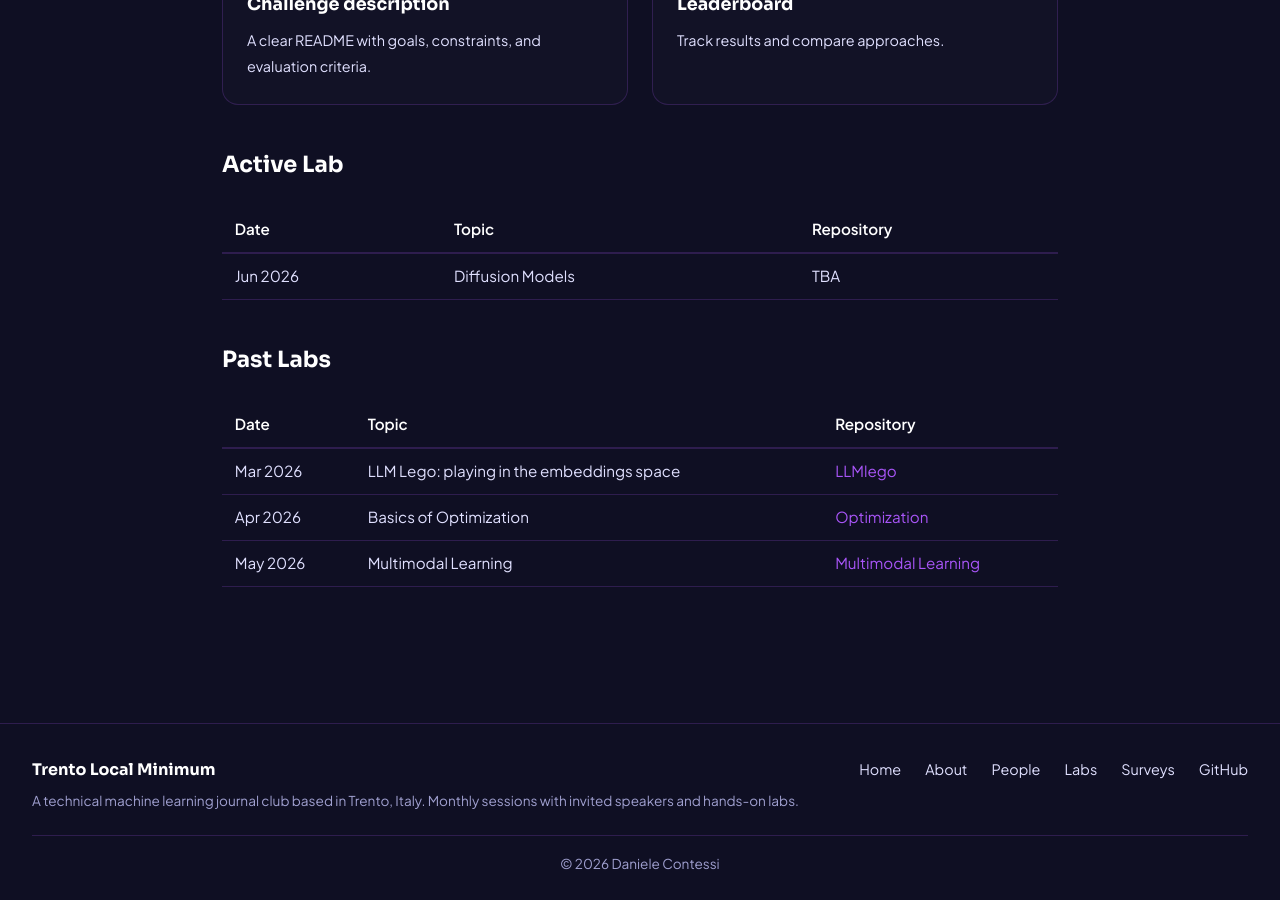
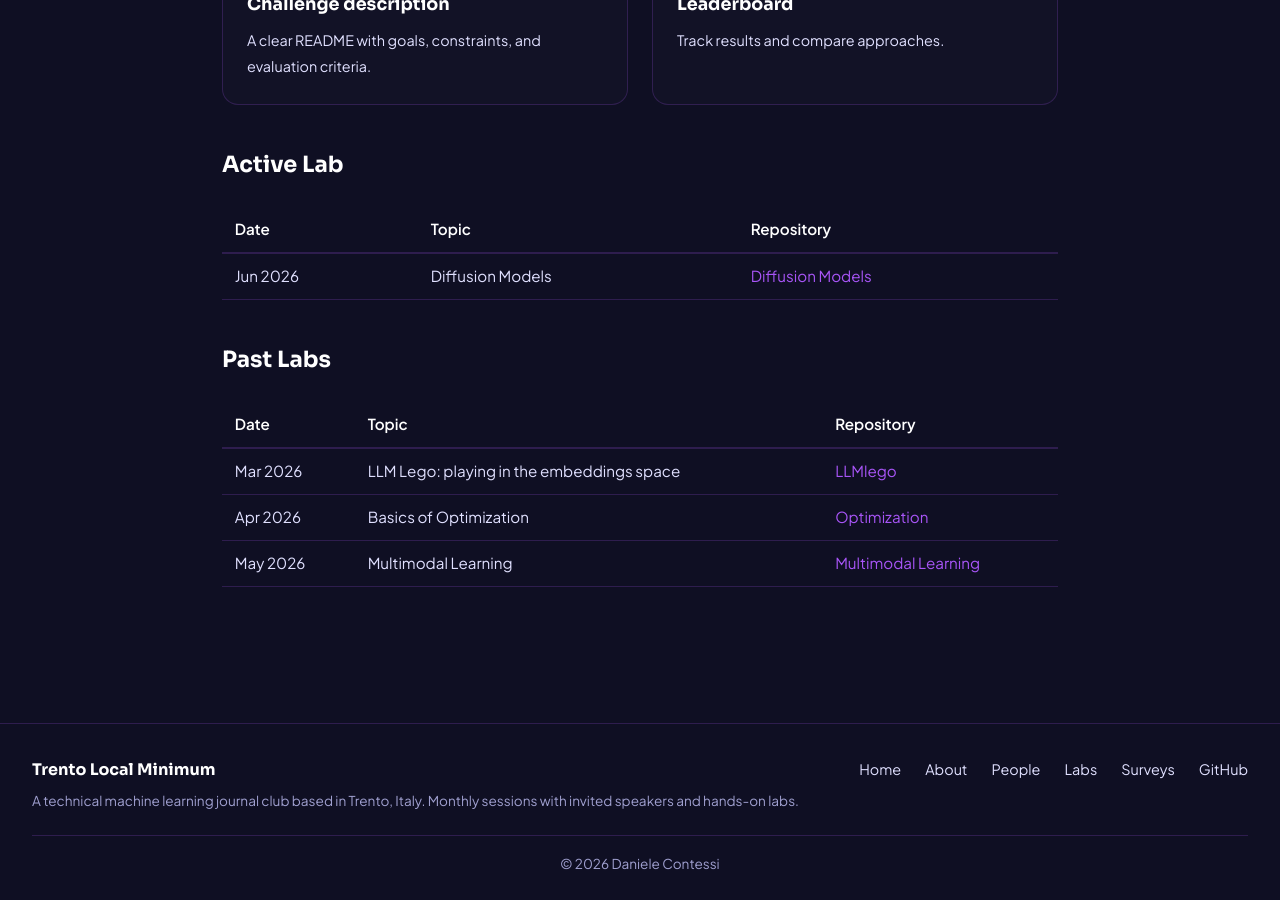
Before and after one commit to contessid/tlm-site, a Jekyll site: the page built from _pages/labs.md, in a window 1280 px wide and 900 px high, scrolled down 736 px. Built offline with Jekyll 4.4.1, drawn with Linux system fonts in a browser that asks for light colours.

Commit message:
Link Diffusion Models lab repo (labs page + homepage session)

```diff
--- a/_data/upcoming.yml
+++ b/_data/upcoming.yml
@@ -11,6 +11,7 @@ sessions:
     type: lab
     title: "Diffusion Models"
     speaker: "Silvia Vicentini"
+    repo_url: "https://github.com/tlm-journalclub-org/diffusion-models-tlm"
     notes: "Extended lab session (theory + coding)"
 
   # --- Add future sessions below ---
--- a/_pages/labs.md
+++ b/_pages/labs.md
@@ -37,7 +37,7 @@ All lab repositories are hosted on the [TLM GitHub organization](https://github.
 
 | Date     | Topic            | Repository |
 | -------- | ---------------- | ---------- |
-| Jun 2026 | Diffusion Models | TBA        |
+| Jun 2026 | Diffusion Models | [Diffusion Models](https://github.com/tlm-journalclub-org/diffusion-models-tlm) |
 
 ## Past Labs
 
```
